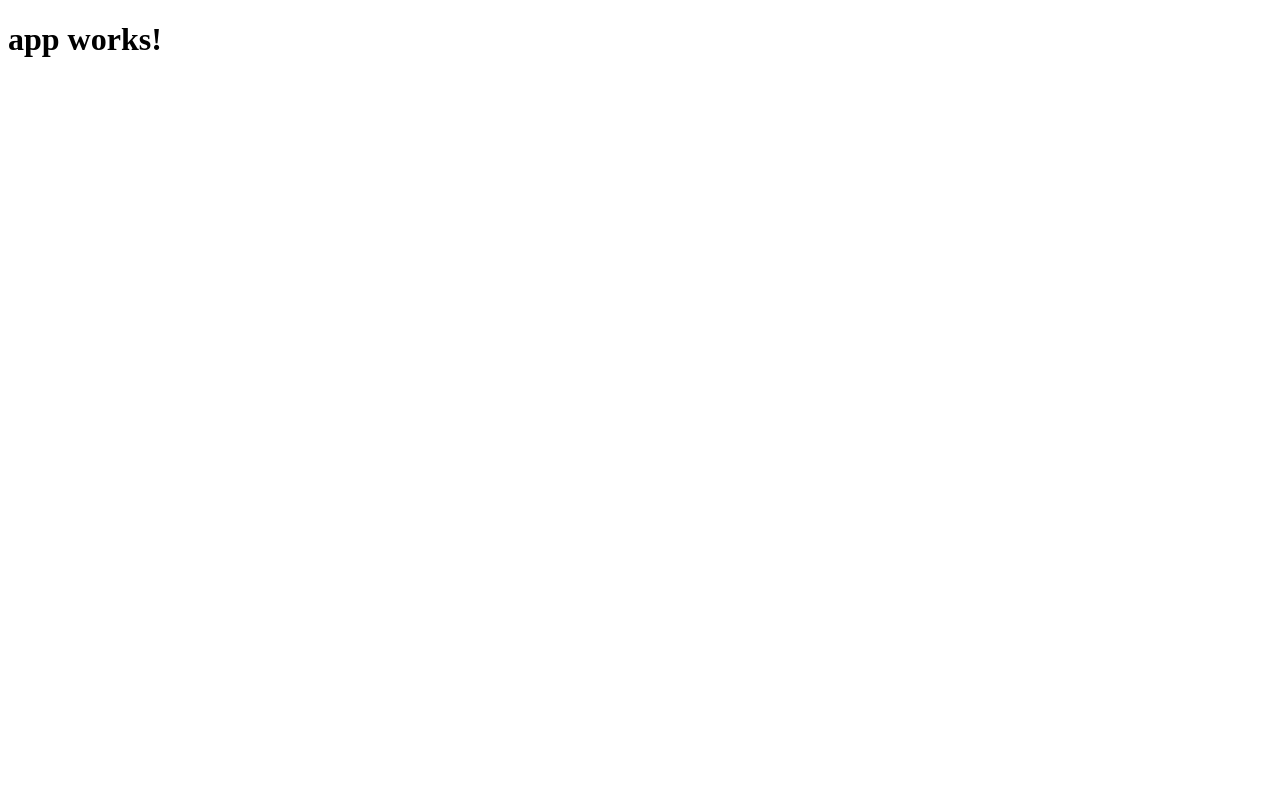
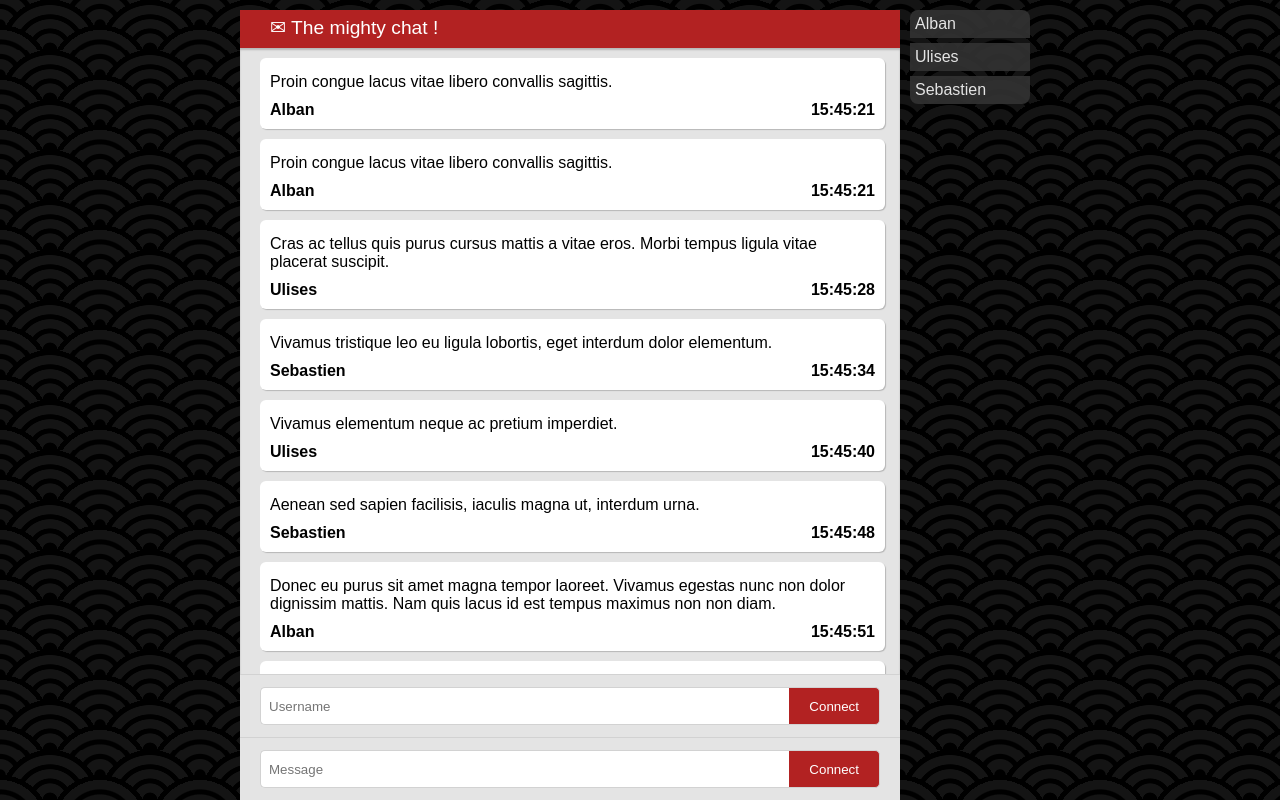
Before and after one commit to Astat/Angular2Chat, an Angular app: page / in a window 1280 px wide. Built offline with nearby package versions, Linux system fonts and the light colour scheme.

Commit message:
Fixed html + styling

```diff
--- a/src/app/app.component.css
+++ b/src/app/app.component.css
@@ -0,0 +1,113 @@
+.content {
+    max-width: 800px;
+    margin: auto;
+    display: flex;
+    flex-grow: 1;
+    height: 100vh;
+}
+
+.chat {
+    display: flex;
+    flex-direction: column;
+    flex-grow: 1;
+}
+
+.chat header {
+    background-color: firebrick;
+    color: white;
+    flex-basis: 32px;
+    padding-top: 6px;
+    padding-left: 30px;
+    font-size: 1.2em;
+    margin-top: 10px;
+    flex-shrink: 0;
+}
+
+.messages {
+    overflow: auto;
+    flex-grow: 1;
+    padding: 5px;
+    background-color: rgb(228, 228, 228);
+    box-shadow: inset 0 2px 2px rgba(0, 0, 0, 0.2);
+}
+
+.message {
+    background-color: white;
+    margin: 5px 10px 10px 15px;
+    padding: 10px;
+    display: flex;
+    flex-wrap: wrap;
+    border-radius: 6px;
+    box-shadow: 1px 1px 1px rgba(0, 0, 0, 0.2);
+}
+
+.message .text {
+    flex-basis: 100%;
+    margin: 5px 0 10px 0;
+}
+
+.message .time {
+    font-weight: bold;
+}
+
+.message .author {
+    flex-grow: 1;
+    font-weight: bold;
+}
+
+.flex-input {
+    display: flex;
+    padding: 12px 20px;
+    flex-shrink: 0;
+    background-color: rgb(228, 228, 228);
+    border-top: 1px solid rgb(210, 210, 210);
+}
+
+.flex-input input {
+    flex-grow: 1;
+    height: 20px;
+    padding: 8px;
+    border: 1px solid rgb(210, 210, 210);
+    border-right: none;
+    border-radius: 5px 0 0 5px;
+}
+
+.flex-input button {
+    flex-grow: 0;
+    background-color: firebrick;
+    border-radius: 0 5px 5px 0;
+    border: 1px solid rgb(210, 210, 210);
+    border-left: none;
+    padding: 10px 20px;
+    color: white;
+}
+
+.list {
+    flex-basis: 120px;
+    margin: 10px;
+    width: 100px;
+    padding: 0;
+    flex-shrink: 0;
+}
+
+.list ul {
+    margin: 0;
+    padding: 0;
+}
+
+.list li {
+    display: block;
+    background-color: rgba(50, 50, 50, 0.9);
+    margin-bottom: 5px;
+    padding: 5px;
+    color: rgba(228, 228, 228, 1);
+}
+
+.list li:first-child {
+    border-radius: 8px 8px 0 0;
+}
+
+.list li:last-child {
+
+    border-radius: 0 0 8px 8px;
+}
--- a/src/app/app.component.html
+++ b/src/app/app.component.html
@@ -1,3 +1,160 @@
-<h1>
-  {{title}}
-</h1>
+<div class="content">
+  <div class="chat">
+    <header>
+      ✉ The mighty chat !
+    </header>
+    <div class="messages">
+      <div class="message">
+        <div class="text">Proin congue lacus vitae libero convallis sagittis.</div>
+        <div class="author">Alban</div>
+        <div class="time">15:45:21</div>
+      </div>
+      <div class="message">
+        <div class="text">Proin congue lacus vitae libero convallis sagittis.</div>
+        <div class="author">Alban</div>
+        <div class="time">15:45:21</div>
+      </div>
+      <div class="message">
+        <div class="text">Cras ac tellus quis purus cursus mattis a vitae eros. Morbi tempus ligula vitae placerat suscipit.</div>
+        <div class="author">Ulises</div>
+        <div class="time">15:45:28</div>
+      </div>
+      <div class="message">
+        <div class="text">Vivamus tristique leo eu ligula lobortis, eget interdum dolor elementum.</div>
+        <div class="author">Sebastien</div>
+        <div class="time">15:45:34</div>
+      </div>
+      <div class="message">
+        <div class="text">Vivamus elementum neque ac pretium imperdiet.</div>
+        <div class="author">Ulises</div>
+        <div class="time">15:45:40</div>
+      </div>
+      <div class="message">
+        <div class="text">Aenean sed sapien facilisis, iaculis magna ut, interdum urna.</div>
+        <div class="author">Sebastien</div>
+        <div class="time">15:45:48</div>
+      </div>
+      <div class="message">
+        <div class="text">Donec eu purus sit amet magna tempor laoreet. Vivamus egestas nunc non dolor dignissim mattis. Nam quis lacus id
+          est tempus maximus non non diam.</div>
+        <div class="author">Alban</div>
+        <div class="time">15:45:51</div>
+      </div>
+      <div class="message">
+        <div class="text">Morbi vehicula nisl a interdum pretium.</div>
+        <div class="author">Ulises</div>
+        <div class="time">15:45:58</div>
+      </div>
+      <div class="message">
+        <div class="text">Aliquam sollicitudin mi sed tellus ultricies, sed condimentum ligula consequat.</div>
+        <div class="author">Sebastien</div>
+        <div class="time">15:46:11</div>
+      </div>
+      <div class="message">
+        <div class="text">Donec tristique risus lacinia vestibulum accumsan.</div>
+        <div class="author">Alban</div>
+        <div class="time">15:47:21</div>
+      </div>
+      <div class="message">
+        <div class="text">Cras laoreet ex et porttitor malesuada.</div>
+        <div class="author">Alban</div>
+        <div class="time">15:48:18</div>
+      </div>
+      <div class="message">
+        <div class="text">Donec in</div>
+        <div class="author">Sebastien</div>
+        <div class="time">15:48:24</div>
+      </div>
+      <div class="message">
+        <div class="text">Nam fermentum nisi at ipsum commodo finibus sit amet ut risus.</div>
+        <div class="author">Alban</div>
+        <div class="time">15:48:32</div>
+      </div>
+      <div class="message">
+        <div class="text">Phasellus fermentum ex ac ipsum mollis, eget pellentesque ex dictum.</div>
+        <div class="author">Ulises</div>
+        <div class="time">15:48:40</div>
+      </div>
+      <div class="message">
+        <div class="text">Aliquam vitae magna quis ante tincidunt consequat.</div>
+        <div class="author">Ulises</div>
+        <div class="time">15:48:55</div>
+      </div>
+      <div class="message">
+        <div class="text">Donec in</div>
+        <div class="author">Sebastien</div>
+        <div class="time">15:49:34</div>
+      </div>
+      <div class="message">
+        <div class="text">Suspendisse quis enim in metus volutpat hendrerit.</div>
+        <div class="author">Sebastien</div>
+        <div class="time">15:50:21</div>
+      </div>
+      <div class="message">
+        <div class="text">Nulla auctor lectus vitae ornare rhoncus.</div>
+        <div class="author">Ulises</div>
+        <div class="time">15:50:22</div>
+      </div>
+      <div class="message">
+        <div class="text">Phasellus fermentum ex ac ipsum mollis, eget pellentesque ex dictum.</div>
+        <div class="author">Sebastien</div>
+        <div class="time">15:50:30</div>
+      </div>
+      <div class="message">
+        <div class="text">Pellentesque nec sapien eget leo accumsan fringilla. Donec at ante quis purus mollis commodo sit amet non est.</div>
+        <div class="author">Alban</div>
+        <div class="time">15:50:31</div>
+      </div>
+      <div class="message">
+        <div class="text">Proin hendrerit elit sit amet nibh hendrerit lobortis.</div>
+        <div class="author">Ulises</div>
+        <div class="time">15:50:41</div>
+      </div>
+      <div class="message">
+        <div class="text">Curabitur fermentum lacus at nunc vestibulum placerat. Mauris at arcu pharetra, ullamcorper turpis vitae, varius justo.</div>
+        <div class="author">Sebastien</div>
+        <div class="time">15:50:47</div>
+      </div>
+      <div class="message">
+        <div class="text">Nam fermentum nisi at ipsum commodo finibus sit amet ut risus.</div>
+        <div class="author">Alban</div>
+        <div class="time">15:50:50</div>
+      </div>
+      <div class="message">
+        <div class="text">Aliquam vitae magna quis ante tincidunt consequat.</div>
+        <div class="author">Alban</div>
+        <div class="time">15:50:56</div>
+      </div>
+      <div class="message">
+        <div class="text">Donec in risus eget lectus blandit condimentum.</div>
+        <div class="author">Sebastien</div>
+        <div class="time">15:51:12</div>
+      </div>
+      <div class="message">
+        <div class="text">Duis posuere neque ut lectus viverra ullamcorper et ut orci.</div>
+        <div class="author">Alban</div>
+        <div class="time">15:51:16</div>
+      </div>
+      <div class="message">
+        <div class="text">Pellentesque nec sapien eget leo accumsan fringilla. Donec at ante quis purus mollis commodo sit amet non est.</div>
+        <div class="author">Ulises</div>
+        <div class="time">15:52:18</div>
+      </div>
+    </div>
+    <div class="flex-input">
+      <input type="text" placeholder="Username" />
+      <button type="button">Connect</button>
+    </div>
+    <div class="flex-input">
+      <input type="text" placeholder="Message" />
+      <button type="button">Connect</button>
+    </div>
+  </div>
+  <div class="list">
+    <ul>
+      <li>Alban</li>
+      <li>Ulises</li>
+      <li>Sebastien</li>
+    </ul>
+  </div>
+</div>
--- a/src/styles.css
+++ b/src/styles.css
@@ -1 +1,33 @@
 /* You can add global styles to this file, and also import other style files */
+body {
+    padding: 0;
+    margin: 0;
+    display: flex;
+    min-height: 100vh;
+    font-family: Arial;
+}
+
+app-root {
+    flex-grow: 1;
+    display: flex;
+
+background-color:rgb(20, 20, 20);
+background-image:
+radial-gradient(circle at 100% 150%, rgb(20, 20, 20) 24%, black 25%, black 28%, rgb(20, 20, 20) 29%, rgb(20, 20, 20) 36%, black 36%, black 40%, transparent 40%, transparent),
+radial-gradient(circle at 0    150%, rgb(20, 20, 20) 24%, black 25%, black 28%, rgb(20, 20, 20) 29%, rgb(20, 20, 20) 36%, black 36%, black 40%, transparent 40%, transparent),
+radial-gradient(circle at 50%  100%, black 10%, rgb(20, 20, 20) 11%, rgb(20, 20, 20) 23%, black 24%, black 30%, rgb(20, 20, 20) 31%, rgb(20, 20, 20) 43%, black 44%, black 50%, rgb(20, 20, 20) 51%, rgb(20, 20, 20) 63%, black 64%, black 71%, transparent 71%, transparent),
+radial-gradient(circle at 100% 50%, black 5%, rgb(20, 20, 20) 6%, rgb(20, 20, 20) 15%, black 16%, black 20%, rgb(20, 20, 20) 21%, rgb(20, 20, 20) 30%, black 31%, black 35%, rgb(20, 20, 20) 36%, rgb(20, 20, 20) 45%, black 46%, black 49%, transparent 50%, transparent),
+radial-gradient(circle at 0    50%, black 5%, rgb(20, 20, 20) 6%, rgb(20, 20, 20) 15%, black 16%, black 20%, rgb(20, 20, 20) 21%, rgb(20, 20, 20) 30%, black 31%, black 35%, rgb(20, 20, 20) 36%, rgb(20, 20, 20) 45%, black 46%, black 49%, transparent 50%, transparent);
+background-size:100px 50px;
+}
+
+::-webkit-scrollbar {
+    width: 8px;
+}
+
+::-webkit-scrollbar-thumb {
+    background: rgba(100, 100, 100, 0.4);
+}
+::-webkit-scrollbar-thumb:window-inactive {
+	background: rgba(100, 100, 100, 0.4);
+}
```
